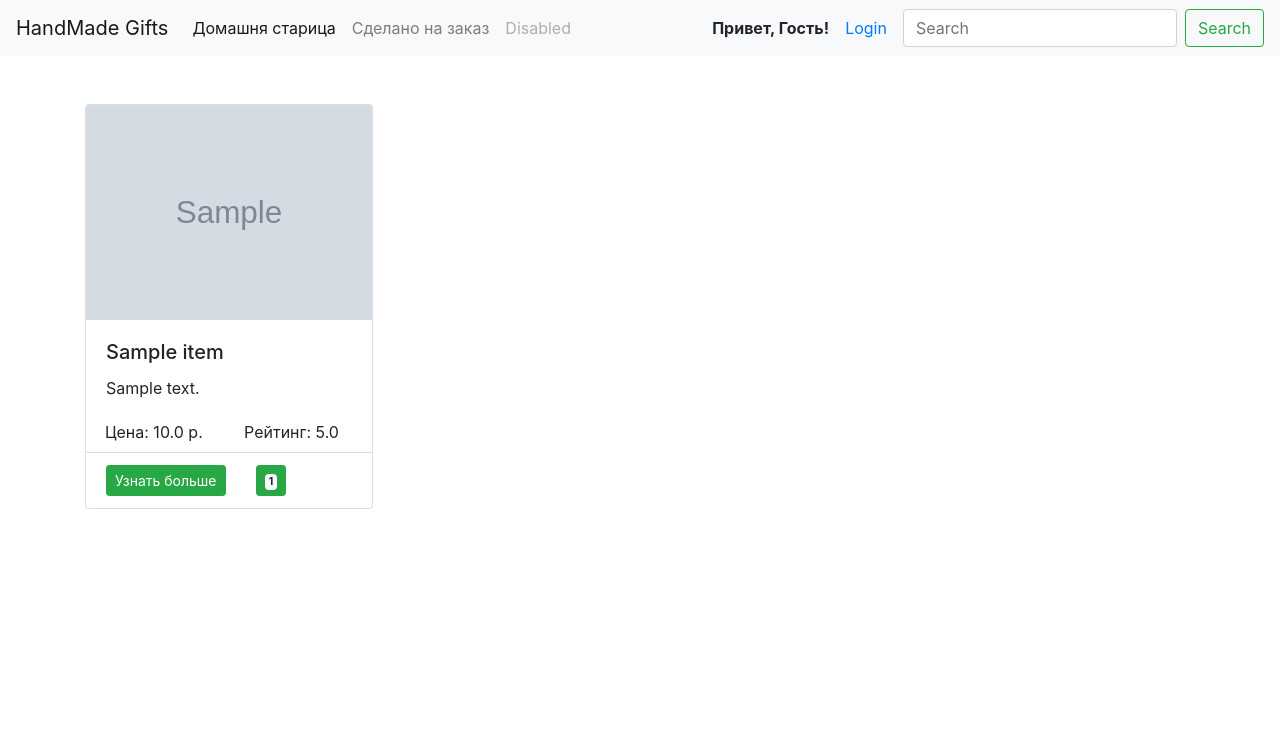
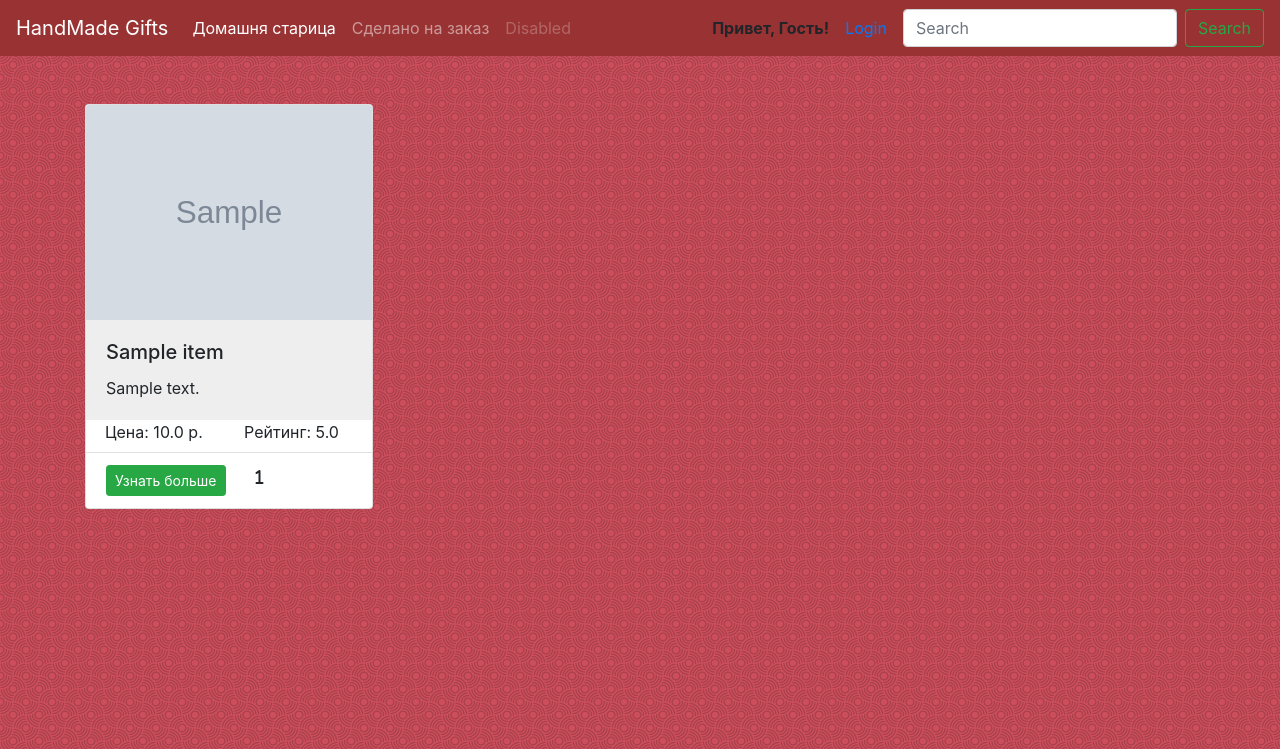
Before and after one commit to nitr0313/one_more_shop, a Django app: page / in a window 1280 px wide. Shown: the top 749 px of the page. Run offline with Django 3.2, Linux system fonts and the light colour scheme; tables that the repository leaves empty hold one stand-in row (values such as "Sample post"); grey boxes marked "Sample" are stand-in pictures; data that the repository does not hold is empty; some libraries are stand-ins or nearby versions.

Commit message:
Исправлено много мелких ошибок Перешел обратно на venv, создан файл req.txt с зависимостями Реализовано: В базовый шаблон добавлены fontawesome Поппытка улучшить внешний вид сайта ни к чему хорошему не привел Изменен frontend для избранного Добавлена страница просмотра избранного, при удалении из избранного на этой странице элемент скрывается

```diff
--- a/account/templates/account/dashboard.html
+++ b/account/templates/account/dashboard.html
@@ -11,7 +11,7 @@
 <p>Добро пожаловать, {{ username }}!</p>
     <div class="row">
         <div class="col-3">
-        <div class="card" style="border: 0">
+        <div class="card" style="border: 0;background: top">
             {% if user.profile.photo %}
                     <img class="card-img-top user-img" src="{{ MEDIA_URL }}{{ user.profile.photo_url }}" alt="Аватар">
 
--- a/assets/css/styles.css
+++ b/assets/css/styles.css
@@ -34,8 +34,15 @@
 /*    }*/
 /*}*/
 
-.added {
-	background: yellow;
+/*.added {*/
+/*	background: green;*/
+/*}*/
+
+.image {
+	/*border-radius: 10px;*/
+	border: 0;
+	border: #0d0d0d;
+	/*border-bottom: groove;*/
 }
 
 .rating-area {
--- a/assets/js/scripts.js
+++ b/assets/js/scripts.js
@@ -37,7 +37,8 @@ $.ajaxSetup({
 const add_to_favorites_url = '/add_to_fav/';
 const remove_from_favorites_url = '/remove_fav/';
 const favorites_api_url = '/v1/api/';
-const added_to_favorites_class = 'added';
+const added_to_favorites_class = 'fa-thumbs-up added';
+const not_favorites_class = 'fa-thumbs-o-up';
 
 function add_to_favorites() {
     $('.add-to-favorites').each((index, el) => {
@@ -48,7 +49,7 @@ function add_to_favorites() {
             const id = $(el).data('id');
             console.log(el);
             if ($(e.target).hasClass(added_to_favorites_class)) {
-                console.log('has class ' + added_to_favorites_class);
+                // console.log('has class ' + added_to_favorites_class);
                 $.ajax({
                     url: remove_from_favorites_url,
                     type: 'POST',
@@ -59,13 +60,12 @@ function add_to_favorites() {
                     },
                     success: (data) => {
                         $(el).removeClass(added_to_favorites_class);
-                        // $('form[name="remove-from-favorites-' + type + '-' + id + '"]').css('display', 'none');
-
-                        get_favorites()
+                        $(el).addClass(not_favorites_class);
+                         get_favorites()
                     }
                 });
             } else {
-                console.log('has NO class ' + added_to_favorites_class);
+                // console.log('has NO class ' + added_to_favorites_class);
                 $.ajax({
                     url: add_to_favorites_url,
                     type: 'POST',
@@ -75,18 +75,14 @@ function add_to_favorites() {
                         id: id,
                     },
                     success: (data) => {
+                        $(el).removeClass(not_favorites_class);
                         $(el).addClass(added_to_favorites_class);
-                        // $('form[name="remove-from-favorites-' + type + '-' + id + '"]').css('display', 'none');
-
                         get_favorites()
                     }
                 })
-
             }
-
         })
     })
-
 }
 
 function get_favorites() {
@@ -103,8 +99,18 @@ function get_favorites() {
                     if (json[i].type == type && json[i].id == id) {
                         if (json[i].user_has === true) {
                             $(el).addClass(added_to_favorites_class);
+                        } else {
+                            $(el).addClass(not_favorites_class);
+                            // Если открыта страница избранного, то при удалении из избранного
+                            // больше не карточку этого элемента
+                            if (window.location.pathname === "/favorites/") {
+                                $(el).parent().parent().parent().parent().attr('hidden', 'true');
+                            }
+
+
                         }
-                        $(el).children(":first").text(json[i].count);
+
+                        $(el).text(json[i].count);
                     }
                 })
             }
--- /dev/null
+++ b/shop/templates/shop/includes/favorites.html
@@ -0,0 +1,4 @@
+<i id="i-{{ item.id  }}" class="fa add-to-favorites" data-type="test1" data-id="{{ item.id }}" aria-hidden="true" style="cursor: pointer;" title="Количество людей поместивших данные предмет в избранное">
+    {{ item.get_favorite_count }}
+    <span class="sr-only">Количество людей поместивших данные предмет в избранное</span>
+</i>
--- a/shop/templates/shop/index.html
+++ b/shop/templates/shop/index.html
@@ -21,9 +21,11 @@
 
         {% for item in items %}
 
-            <div class="card mb-4" style="min-width: 14rem; max-width: 18rem">
-                <img class="card-img-top" src="{{ MEDIA_URL }}{{ item.get_photo_url }}" alt="{{ item.title }}">
-                <div class="card-body">
+            <div class="card mb-3" style="min-width: 14rem; max-width: 18rem">
+                <a href="{{ item.get_detail_url }}">
+                <img class="card-img-top image" src="{{ MEDIA_URL }}{{ item.get_photo_url }}" alt="{{ item.title }}">
+                    </a>
+                <div class="card-body" style="background: #eeeeee">
                     <h5 class="card-title">{{ item.title }}</h5>
                     <p class="card-text">{{ item.description|truncatewords:10 }}</p>
                 </div>
@@ -44,12 +46,7 @@
                             <a href="{{ item.get_detail_url }}" class="btn btn-sm btn-success">Узнать больше</a>
                         </div>
                         <div class="col">
-{#                            <button type="button" class="btn btn-primary added" title="Поместить в избранное">#}
-                                <div class="btn btn-sm btn-success add-to-favorites" data-type="test1" data-id="{{ item.id }}">
-                                    <span id="span-{{ item.id  }}" class="badge badge-b badge-light">{{ item.get_favorite_count }}</span>
-                                    <span class="sr-only">Количество людей поместивших данные предмет в избранное</span>
-                                </div>
-{#                            </button>#}
+                            {% include 'shop/includes/favorites.html' %}
                         </div>
                     </div>
                 </div>
--- a/shop/templates/shop/item_detail.html
+++ b/shop/templates/shop/item_detail.html
@@ -5,15 +5,15 @@
 {% endblock %}
 
 {% block content %}
-    <h2 class="mt-5 ">{{ item.title }}</h2>
+    <h1 class="mt-5">{{ item.title }}</h1>
     <div class="row w-150">
         <div class="col">
             <img src="{{ MEDIA_URL }}{{ item.get_photo_url }}" style="max-width: 250px" alt="{{ item.title }}">
         </div>
         <div class="col">
-            <div class="row">
+            <div class="row" style="background-image: url('{{ MEDIA_URL }}/media/white-ringo.png')">
                 <h4>Описание: </h4>
-                <ul>
+                <ul class="mt-3">
                     <li>
                         {{ item.description }}
                     </li>
--- a/templates/_base.html
+++ b/templates/_base.html
@@ -10,6 +10,8 @@
     <link rel="stylesheet" href="https://maxcdn.bootstrapcdn.com/bootstrap/4.0.0/css/bootstrap.min.css"
           integrity="sha384-Gn5384xqQ1aoWXA+058RXPxPg6fy4IWvTNh0E263XmFcJlSAwiGgFAW/dAiS6JXm" crossorigin="anonymous">
     <link rel="stylesheet" href="{% static 'css/styles.css' %}">
+    <link rel="stylesheet" href="https://use.fontawesome.com/releases/v5.8.1/css/all.css" integrity="sha384-50oBUHEmvpQ+1lW4y57PTFmhCaXp0ML5d60M1M7uH2+nqUivzIebhndOJK28anvf" crossorigin="anonymous">
+    <script src="https://kit.fontawesome.com/b0911ae351.js" crossorigin="anonymous"></script>
     {% block meta %}
 
     {% endblock %}
@@ -17,7 +19,7 @@
         Base TITLE
     {% endblock %}</title>
 </head>
-<body>
+<body style='background-image: url("{{ MEDIA_URL }}/media/terracotta-ringo.png")'>
 <nav>
     {% block base_nav_bar %}
 
@@ -29,7 +31,7 @@
 {% block base_content %}
     <div class="container">
         {% block content %}
-            <h1>Hello, world!</h1>
+            <h1>Это базовый шаблон, если вы это видите значит что-то не так ;)</h1>
 
         {% endblock content %}
     </div>
--- a/templates/_base_nav.html
+++ b/templates/_base_nav.html
@@ -1,4 +1,4 @@
-<nav class="navbar navbar-expand-lg navbar-light bg-light">
+<nav class="navbar navbar-expand-lg navbar-dark" style="background-color: #993333;">
     <button class="navbar-toggler" type="button" data-toggle="collapse" data-target="#navbarTogglerDemo01"
             aria-controls="navbarTogglerDemo01" aria-expanded="false" aria-label="Toggle navigation">
         <span class="navbar-toggler-icon"></span>
```
Also changed, not shown: req.txt (added, +13 -0 lines), media/terracotta-ringo.png (added), media/white-ringo.png (added), 2 other files.
